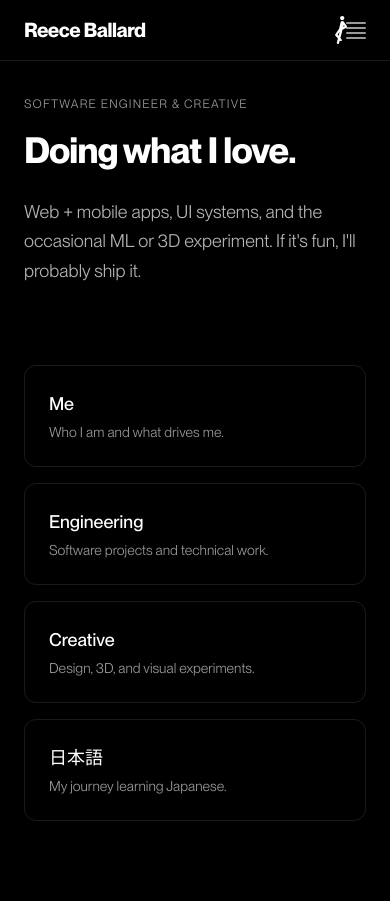
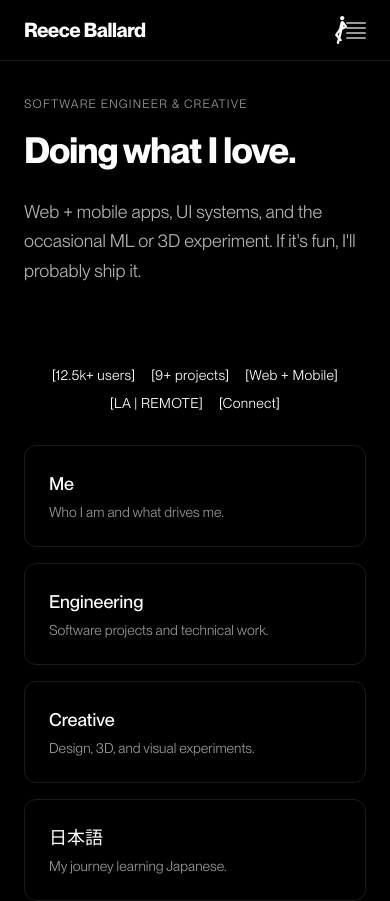
Before and after one commit to RBallardDev/reece-portfolio, a Next.js app: page / in a window 390 px wide. Shown: the top 901 px of the page. Built offline with nearby package versions, Linux system fonts and the light colour scheme; no server answers.

Commit message:
upxdates

```diff
--- a/src/app/page.tsx
+++ b/src/app/page.tsx
@@ -3,12 +3,14 @@ import SummaryGrid from "@/components/sections/SummaryGrid";
 import FeaturedWorkRow from "@/components/home/FeaturedWorkRow";
 import ContactDock from "@/components/home/ContactDock";
 import SparkleWordmark from "@/components/home/SparkleWordmark";
+import StatsStrip from "@/components/home/StatsStrip";
 
 export default function Home() {
   return (
     <div className="min-h-screen flex flex-col overflow-x-hidden">
       <main className="flex-1 pt-24 px-6 max-w-6xl mx-auto w-full space-y-20">
         <HeroSection />
+        <StatsStrip />
         <SummaryGrid />
         <FeaturedWorkRow />
       </main>
--- a/src/components/engineering/EngineeringView.tsx
+++ b/src/components/engineering/EngineeringView.tsx
@@ -104,6 +104,7 @@ export default function EngineeringView() {
       if (isMobile) {
         setSkillsExpanded(true);
       }
+      window.scrollTo({ top: 0, behavior: "smooth" });
     },
     [isMobile]
   );
@@ -118,6 +119,7 @@ export default function EngineeringView() {
       if (isMobile) {
         setSkillsExpanded(true);
       }
+      window.scrollTo({ top: 0, behavior: "smooth" });
     },
     [isMobile]
   );
--- a/src/components/hero/HeroSection.tsx
+++ b/src/components/hero/HeroSection.tsx
@@ -1,5 +1,6 @@
 "use client";
 
+import { useEffect, useState } from "react";
 import InteractiveHeadline from "./InteractiveHeadline";
 import dynamic from "next/dynamic";
 
@@ -13,6 +14,13 @@ const HeroModelPreview = dynamic(() => import("./HeroModelPreview"), {
 });
 
 export default function HeroSection() {
+  const [showExplore, setShowExplore] = useState(false);
+
+  useEffect(() => {
+    const timer = setTimeout(() => setShowExplore(true), 8000);
+    return () => clearTimeout(timer);
+  }, []);
+
   return (
     <section className="grid grid-cols-1 gap-12 lg:grid-cols-2 lg:gap-16">
       {/* Left: Intro text */}
@@ -40,6 +48,17 @@ export default function HeroSection() {
           Web + mobile apps, UI systems, and the occasional ML or 3D experiment.
           If it&apos;s fun, I&apos;ll probably ship it.
         </p>
+        <p className="mt-8 text-xs uppercase tracking-widest text-white/70 max-w-md overflow-hidden">
+          <span
+            className={`inline-block transition-all duration-700 ease-out will-change-transform ${
+              showExplore
+                ? "opacity-100 translate-y-0 blur-0"
+                : "opacity-0 translate-y-2 blur-sm"
+            }`}
+          >
+            explore ↓
+          </span>
+        </p>
       </div>
 
       {/* Right: 3D preview */}
--- /dev/null
+++ b/src/components/home/StatsStrip.tsx
@@ -0,0 +1,50 @@
+"use client";
+
+type StatItem =
+  | { type: "text"; label: string }
+  | { type: "button"; label: string };
+
+const ITEMS: StatItem[] = [
+  { type: "text", label: "[12.5k+ users]" },
+  { type: "text", label: "[9+ projects]" },
+  { type: "text", label: "[Web + Mobile]" },
+  { type: "text", label: "[LA | REMOTE]" },
+  { type: "button", label: "Connect" },
+];
+
+export default function StatsStrip() {
+  const handleConnectClick = () => {
+    const target =
+      document.getElementById("contact") ??
+      document.getElementById("contact-dock") ??
+      document.querySelector("footer");
+    if (target) {
+      target.scrollIntoView({ behavior: "smooth", block: "start" });
+    }
+  };
+
+  return (
+    <div className="-mt-12 mb-8 text-sm text-white tracking-wide px-6">
+      <ul className="flex flex-wrap items-center justify-center gap-x-4 gap-y-2 sm:gap-x-6 sm:justify-between w-full">
+        {ITEMS.map((item) => (
+          <li key={item.label}>
+            {item.type === "text" ? (
+              <span className="whitespace-normal sm:whitespace-nowrap hover:text-white/85 focus-visible:text-white/85 focus-visible:outline-none">
+                {item.label}
+              </span>
+            ) : (
+              <button
+                type="button"
+                onClick={handleConnectClick}
+                className="whitespace-normal sm:whitespace-nowrap hover:text-white/85 focus-visible:text-white/85 focus-visible:outline-none cursor-pointer"
+                aria-label="Scroll to connect"
+              >
+                [Connect]
+              </button>
+            )}
+          </li>
+        ))}
+      </ul>
+    </div>
+  );
+}
```
